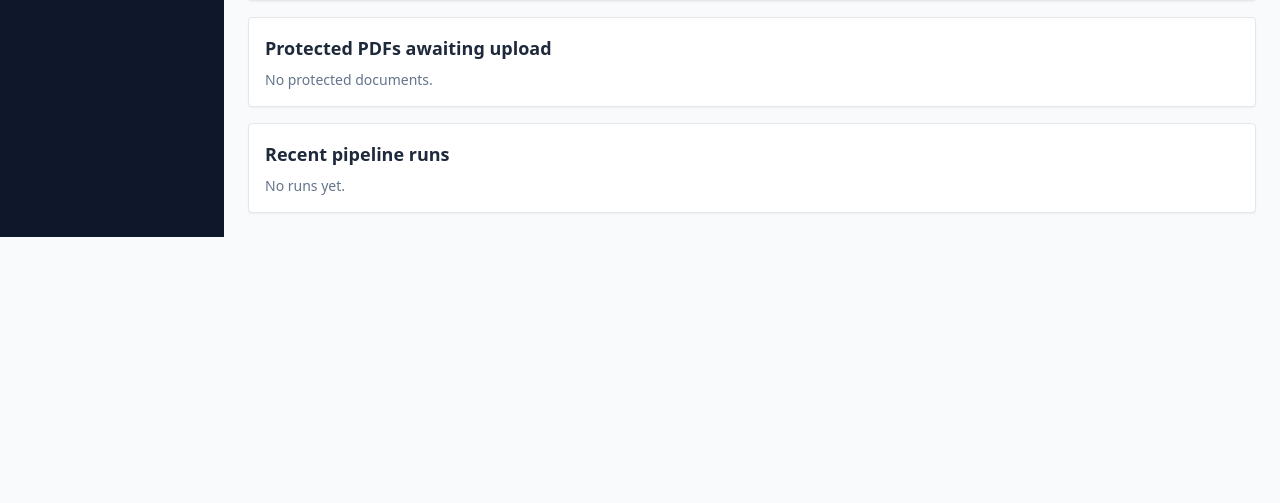
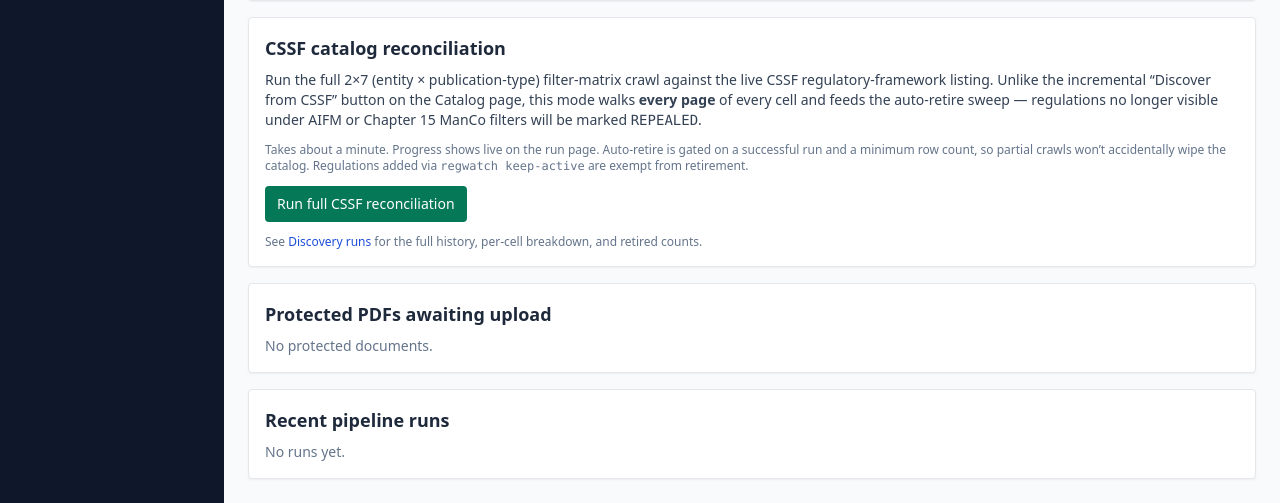
Before and after one commit to wern44/regulatoryWatcher, a FastAPI app: page /settings in a window 1280 px wide. Shown: the part 679-1182 px from the top of the page. Before the commit the page ends 916 px from the top, so only its background shows below. Run offline with FastAPI, Linux system fonts and the light colour scheme; data that the repository does not hold is empty; parts of the project's set-up code (start-up, migrations or seed data) failed here and were passed over; some libraries are stand-ins or nearby versions.

Commit message:
feat(web): full-mode CSSF reconciliation button on Settings page
Adds a button that POSTs mode=full to the existing
/catalog/discover-cssf endpoint, enabling the auto-retire sweep from
the UI (the Catalog page's button submits mode=incremental which
can't retire). Confirmation dialog gates the submit.

Co-Authored-By: Claude Opus 4.6 (1M context) <noreply@anthropic.com>

```diff
--- a/regwatch/web/templates/settings.html
+++ b/regwatch/web/templates/settings.html
@@ -96,6 +96,36 @@
   </section>
 
   <section class="bg-white p-4 rounded shadow-sm border mb-4">
+    <h2 class="text-lg font-semibold mb-2">CSSF catalog reconciliation</h2>
+    <p class="text-sm text-slate-700 mb-3">
+      Run the full 2&times;7 (entity &times; publication-type) filter-matrix crawl against
+      the live CSSF regulatory-framework listing. Unlike the incremental
+      &ldquo;Discover from CSSF&rdquo; button on the Catalog page, this mode walks
+      <strong>every page</strong> of every cell and feeds the auto-retire sweep &mdash;
+      regulations no longer visible under AIFM or Chapter&nbsp;15&nbsp;ManCo filters will
+      be marked <code>REPEALED</code>.
+    </p>
+    <p class="text-xs text-slate-500 mb-3">
+      Takes about a minute. Progress shows live on the run page. Auto-retire
+      is gated on a successful run and a minimum row count, so partial crawls
+      won&rsquo;t accidentally wipe the catalog. Regulations added via
+      <code>regwatch keep-active</code> are exempt from retirement.
+    </p>
+    <form method="post" action="/catalog/discover-cssf"
+          onsubmit="return confirm('Run the full CSSF filter-matrix crawl now? This may mark regulations no longer on the live site as REPEALED.');">
+      <input type="hidden" name="mode" value="full">
+      <button type="submit"
+              class="px-3 py-2 bg-emerald-700 text-white rounded text-sm hover:bg-emerald-600">
+        Run full CSSF reconciliation
+      </button>
+    </form>
+    <p class="text-xs text-slate-500 mt-3">
+      See <a href="/discovery/runs" class="text-blue-700 hover:underline">Discovery runs</a>
+      for the full history, per-cell breakdown, and retired counts.
+    </p>
+  </section>
+
+  <section class="bg-white p-4 rounded shadow-sm border mb-4">
     <h2 class="text-lg font-semibold mb-2">Protected PDFs awaiting upload</h2>
     {% if protected_versions %}
     <ul class="divide-y text-sm">
```
Also changed, not shown: tests/integration/test_app_smoke.py (+11 -0 lines).
